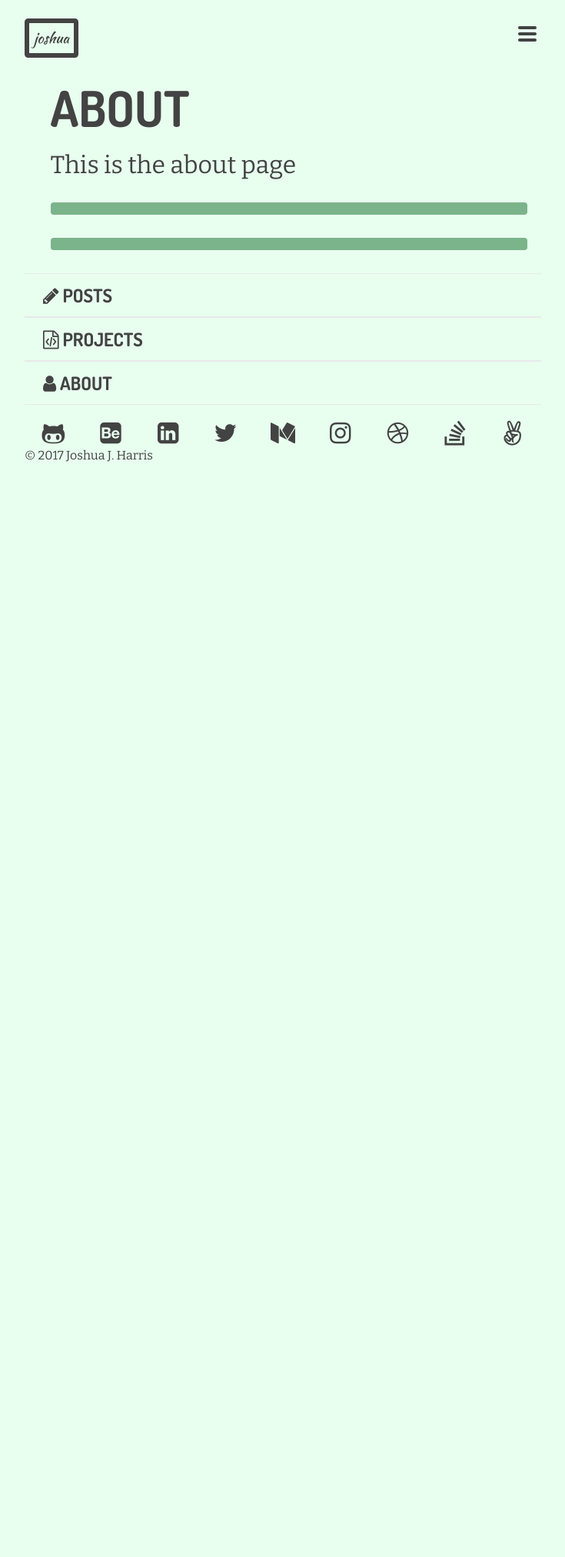
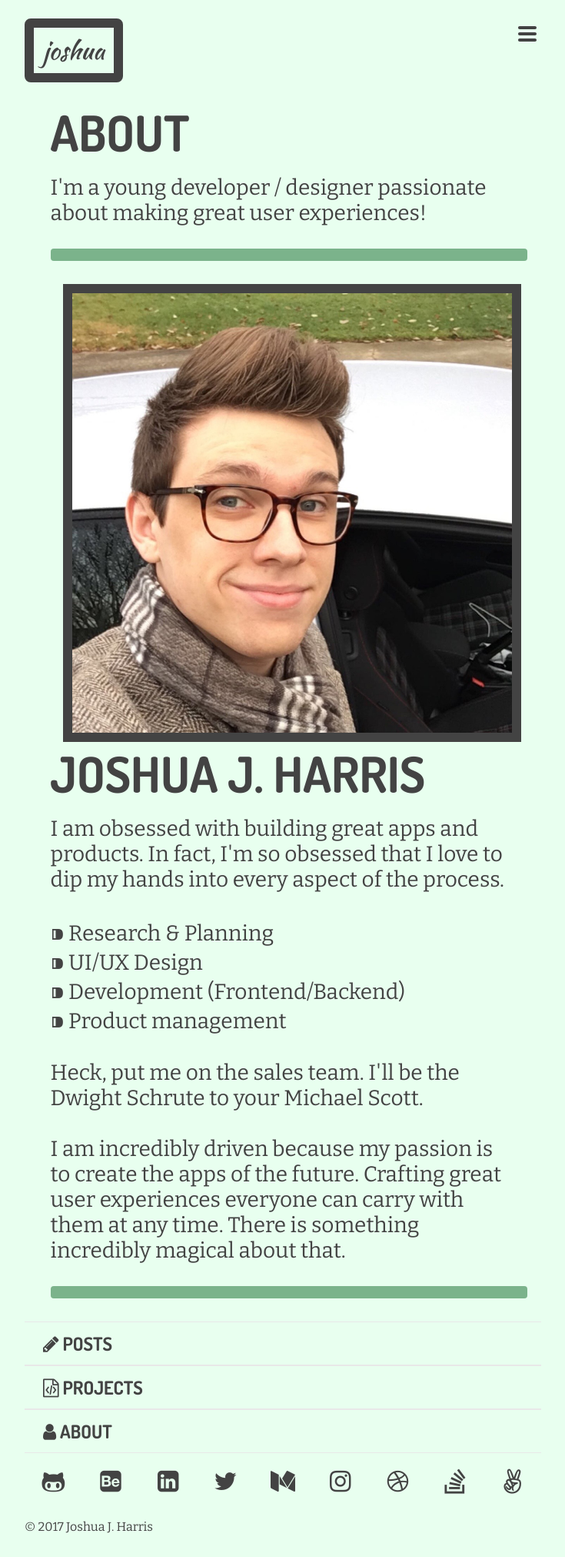
Before and after one commit to joshuajharris/joshuajharris.github.io, a Jekyll site: the page built from about.html, in a window 1280 px wide. Shown: the whole page at 77% size, without its empty margins (272-1007 px from the left). Built offline with Jekyll 4.4.1, drawn with Linux system fonts in a browser that asks for light colours; before the commit the page ends 900 px from its top, so only the background shows below that.

Commit message:
adds to about page, adds social links, adds projects page.

```diff
--- a/_includes/social.html
+++ b/_includes/social.html
@@ -1,38 +1,38 @@
 <div class="page-social-links page-padded">
 
-  <a href="{{ site.github_username }}" target="_blank">
+  <a href="https://github.com/{{ site.github_username }}" target="_blank">
     <i class="fa fa-github-alt"></i>
   </a>
 
-  <a href="{{ site.behance_username }}" target="_blank">
+  <a href="https://behance.net/{{ site.behance_username }}" target="_blank">
     <i class="fa fa-behance-square"></i>
   </a>
 
-  <a href="{{ site.linkedin_username }}" target="_blank">
+  <a href="https://linkedin.com/in/{{ site.linkedin_username }}" target="_blank">
     <i class="fa fa-linkedin-square"></i>
   </a>
 
-  <a href="{{ site.twitter_username }}" target="_blank">
+  <a href="https://twitter.com/{{ site.twitter_username }}" target="_blank">
     <i class="fa fa-twitter"></i>
   </a>
 
-  <a href="{{ site.medium_username}}" target="_blank">
+  <a href="https://medium.com/@{{ site.medium_username}}" target="_blank">
     <i class="fa fa-medium"></i>
   </a>
 
-  <a href="{{ site.instagram_username}}" target="_blank">
+  <a href="https://instagram.com/{{ site.instagram_username}}" target="_blank">
     <i class="fa fa-instagram"></i>
   </a>
 
-  <a href="{{ site.dribbble_username}}" target="_blank">
+  <a href="https://dribbble.com/{{ site.dribbble_username}}" target="_blank">
     <i class="fa fa-dribbble"></i>
   </a>
 
-  <a href="{{ site.stackoverflow_username}}" target="_blank">
+  <a href="https://stackoverflow.com/users/5464941/{{ site.stackoverflow_username}}" target="_blank">
     <i class="fa fa-stack-overflow"></i>
   </a>
 
-  <a href="{{ site.angelslist_username }}" target="_blank">
+  <a href="https://angel.co/{{ site.angelslist_username }}" target="_blank">
     <i class="fa fa-angellist"></i>
   </a>
 
--- a/_sass/partials/_layout.scss
+++ b/_sass/partials/_layout.scss
@@ -53,17 +53,23 @@ hr {
 }
 
 .site-title {
-  @include relative-font-size(1.15);
   font-family: $kaushan-script;
   color: $text-color;
   margin: 0;
+  font-size: 2em;
 
-  padding: 6px;
+  padding: 6px 12px 6px 12px;
   float: left;
   display: block;
 
-  border: 6px solid $text-color;
+  border: 12px solid $text-color;
   border-radius: 0.25em;
+
+  @include media-query($on-palm) {
+    font-size: 1.25em;
+    padding: 6px;
+    border: 6px solid $text-color;
+  }
 
   &,
   &:visited {
@@ -72,7 +78,7 @@ hr {
 
   &:hover {
     background-color: $white-color;
-    border: 6px solid $white-color;
+    border-color: $white-color;
     color: $dark-green-color;
   }
 }
@@ -160,6 +166,8 @@ hr {
 .site-footer {
   font-family: $bitter;
 
+  margin-top: $spacing-unit;
+
   padding-right: $spacing-unit;
   padding-left: $spacing-unit;
   padding-bottom: $spacing-unit;
@@ -228,7 +236,7 @@ hr {
 }
 
 .page-description {
-  @include relative-font-size(2);
+  @include relative-font-size(1.75);
   font-family: $bitter;
 
   @include media-query($on-palm) {
@@ -355,3 +363,10 @@ hr {
     }
   }
 }
+
+.about-profile-image {
+  width: 85%;
+  margin-left: 7.5%;
+  margin-right: 7.5%;
+  border: 12px solid $text-color;
+}
--- a/about.html
+++ b/about.html
@@ -3,5 +3,30 @@ layout: page
 title: ABOUT
 permalink: /about/
 description: >
-  This is the about page
+  I'm a young developer / designer passionate about
+  making great user experiences!
 ---
+
+<img class="about-profile-image" src="{{ "assets/images/profile.JPG" | relative_url }}"/>
+
+<div class="page-padded">
+  <h1 class="page-heading">JOSHUA J. HARRIS</h1>
+
+  <p class="page-description">
+    I am obsessed with building great apps and products.
+    In fact, I'm so obsessed that I love to dip my hands
+    into every aspect of the process.
+    <br/>
+    <br/>
+    ⁍ Research & Planning<br/>
+    ⁍ UI/UX Design<br/>
+    ⁍ Development (Frontend/Backend)</br/>
+    ⁍ Product management<br/>
+    <br/>
+
+    Heck, put me on the sales team. I'll be the Dwight Schrute to your Michael Scott.
+    <br/>
+    <br/>
+    I am incredibly driven because my passion is to create the apps of the future. Crafting great user experiences everyone can carry with them at any time. There is something incredibly magical about that.
+  </p>
+</div>
--- a/projects.html
+++ b/projects.html
@@ -4,6 +4,7 @@ description: >
   This is a page where I will show off some of the
   cool stuff I do.
 title: PROJECTS
+permalink: /projects/index.html
 ---
 
 <h2 class="page-section-heading page-padded"><i class="fa fa-file-code-o"></i> {{ site.projects | size}} PROJECTS</h2>
```
Also changed, not shown: assets/images/profile.JPG (added).
